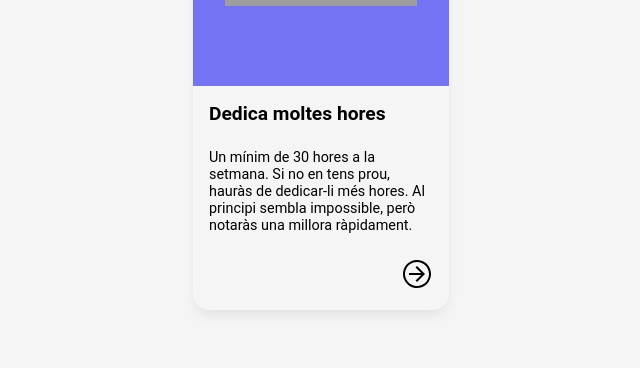
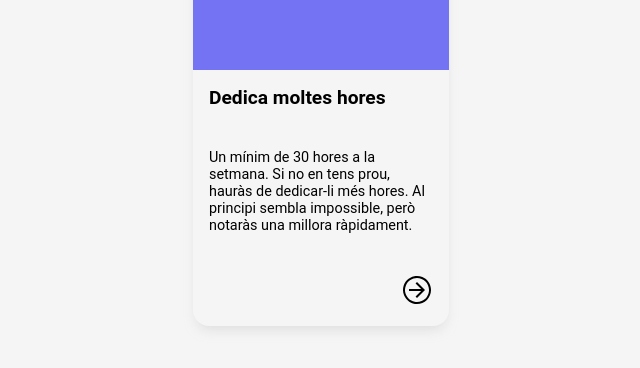
Before and after one commit to ImLauraGS/Onboarding_digital, a React (Vite) app: page / in a window 1280 px wide. Shown: the part 218-586 px from the top of the page, without its empty margins (319-959 px from the left). Built offline with nearby package versions, Linux system fonts and the light colour scheme; grey boxes are pictures that could not be loaded.

Commit message:
Exercici 4 - next and prev buttons

```diff
--- a/src/App.tsx
+++ b/src/App.tsx
@@ -14,6 +14,11 @@ function App() {
       setStep(step + 1);
     }
   }
+  function prevStep() {
+    if (step > 0) {
+      setStep(step - 1);
+    }
+  }
 
   return (
     <>
@@ -23,6 +28,8 @@ function App() {
         bgColor={currentCardData.bgColor}
         image={currentCardData.image}
         onClick={nextStep}
+        onClickPrev={prevStep}
+        step = {step}
         />
     </>
   )
--- a/src/components/Card/Card.tsx
+++ b/src/components/Card/Card.tsx
@@ -1,5 +1,6 @@
 import { CardProps } from "../../types"
 import styled from 'styled-components';
+import data from '../../data/tutorial.json';
 
 const Title = styled.h1`
   font-size: 1.2em;
@@ -30,6 +31,7 @@ const CardHeader = styled.div`
     justify-content: center;
     align-items: center;
     width: auto;
+    height: 18rem;
     padding: 5rem 2rem;
     border-top-left-radius: inherit;
     border-top-right-radius: inherit;
@@ -38,6 +40,8 @@ const CardHeader = styled.div`
 const CardBody = styled.div`
     display: flex;
     flex-direction: column;
+    height: 16rem;
+    justify-content: space-between;
     gap: 1.5rem;
     padding: 1rem;
 `;
@@ -48,7 +52,15 @@ const Description = styled.p`
     color: black;
 `;
 
-const ButtonNext = styled.button`
+const ButtonNext = styled.div`
+    border: none;
+    color: black;
+    font-size: 1em;
+    background-color: transparent;
+    cursor: pointer;
+`;
+
+const ButtonPrev = styled.div`
     border: none;
     color: black;
     font-size: 1em;
@@ -60,10 +72,12 @@ const ContainerButtons = styled.div`
     display: flex;
     justify-content: flex-end;
     align-items: center;
+    align-content: center;
+    flex-wrap: wrap;
     width: 100%;
 `;
 
-export default function Card({ title, description, bgColor, image, onClick }: CardProps) {
+export default function Card({ step, title, description, bgColor, image, onClick, onClickPrev }: CardProps) {
   return (
         <CardContainer>
             <CardHeader
@@ -83,14 +97,18 @@ export default function Card({ title, description, bgColor, image, onClick }: Ca
                 {description}
             </Description>
             <ContainerButtons>
-                <ButtonNext
-                    type="button"
-                    onClick={onClick}>
-                    <img src="carbon_next-outline.svg" alt="arrow" />
-                </ButtonNext>
+            {step > 0 && (
+            <ButtonPrev onClick={onClickPrev}>
+                <img src="carbon_next-outline.svg" alt="arrow" style={{ transform: 'rotate(180deg)' }}/>
+            </ButtonPrev>
+            )}
+            {step < data.length - 1 && (
+            <ButtonNext onClick={onClick}>
+                <img src="carbon_next-outline.svg" alt="arrow"/>
+            </ButtonNext>
+            )}
             </ContainerButtons>
         </CardBody>
-
     </CardContainer>
   )
 }
--- a/src/types.d.ts
+++ b/src/types.d.ts
@@ -11,4 +11,6 @@ export interface CardProps {
     bgColor: string;
     image: string;
     onClick: () => void;
+    onClickPrev: () => void;
+    step: number;
   }
```
Also changed, not shown: public/carbon_next-filled.svg (added).
